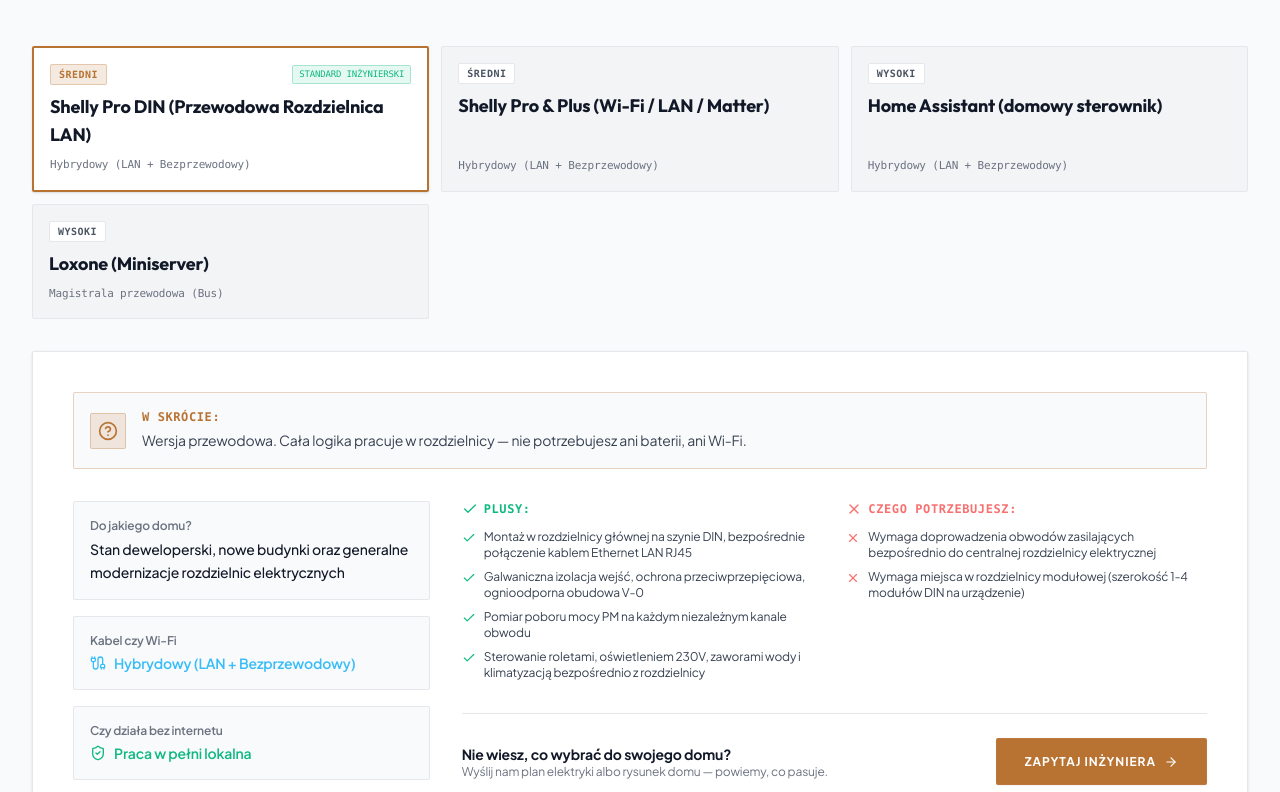
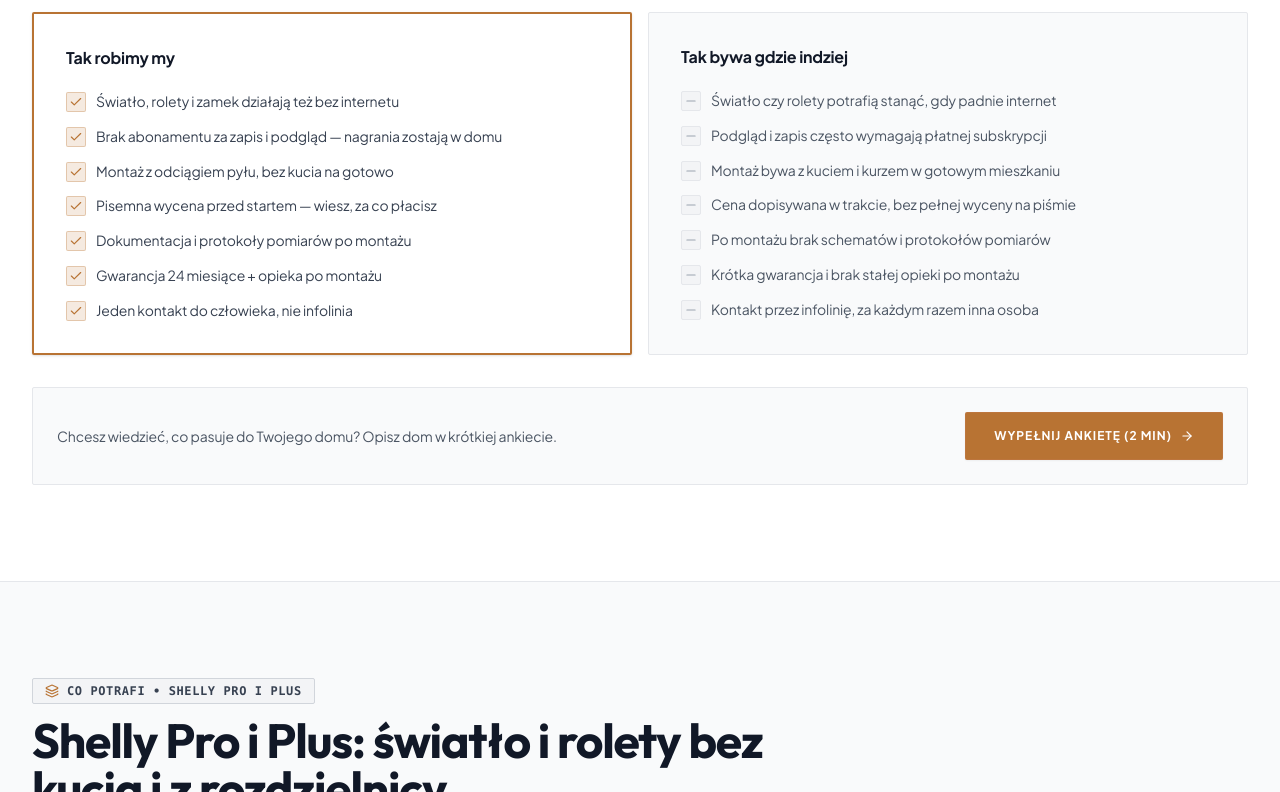
Before and after one commit to innadidenko46-oss/domence, a React (Vite) app: page /#/systemy in a window 1280 px wide. Shown: the part 1128-1920 px from the top of the page. Built offline with nearby package versions, Linux system fonts and the light colour scheme.

Commit message:
Remove Home Assistant/Loxone, brand-free benefit comparison

```diff
--- a/src/components/SystemsComparisonSection.tsx
+++ b/src/components/SystemsComparisonSection.tsx
@@ -1,198 +1,91 @@
-import React, { useState } from 'react';
+import React from 'react';
 import { motion } from 'motion/react';
-import { SYSTEM_COMPARISONS } from '../data/content.ts';
-import {
-  Layers,
-  Check,
-  X,
-  ShieldCheck,
-  HelpCircle,
-  Cable,
-  ArrowRight,
-  Info,
-} from 'lucide-react';
+import { Layers, Check, Minus, ArrowRight } from 'lucide-react';
 import { Link } from 'react-router-dom';
 
+const OUR_WAY: string[] = [
+  'Światło, rolety i zamek działają też bez internetu',
+  'Brak abonamentu za zapis i podgląd — nagrania zostają w domu',
+  'Montaż z odciągiem pyłu, bez kucia na gotowo',
+  'Pisemna wycena przed startem — wiesz, za co płacisz',
+  'Dokumentacja i protokoły pomiarów po montażu',
+  'Gwarancja 24 miesiące + opieka po montażu',
+  'Jeden kontakt do człowieka, nie infolinia',
+];
+
+const ELSEWHERE: string[] = [
+  'Światło czy rolety potrafią stanąć, gdy padnie internet',
+  'Podgląd i zapis często wymagają płatnej subskrypcji',
+  'Montaż bywa z kuciem i kurzem w gotowym mieszkaniu',
+  'Cena dopisywana w trakcie, bez pełnej wyceny na piśmie',
+  'Po montażu brak schematów i protokołów pomiarów',
+  'Krótka gwarancja i brak stałej opieki po montażu',
+  'Kontakt przez infolinię, za każdym razem inna osoba',
+];
+
 export const SystemsComparisonSection: React.FC = () => {
-  const [activeSystemId, setActiveSystemId] = useState<string>('shelly_pro');
-
-  const activeSystem = SYSTEM_COMPARISONS.find((s) => s.id === activeSystemId) || SYSTEM_COMPARISONS[0];
-
   return (
-    <section id="systemy" className="py-24 relative overflow-hidden border-t transition-colors bg-[#F9FAFB] border-[#E5E7EB]">
+    <section id="systemy" className="py-24 relative overflow-hidden border-t transition-colors bg-white border-[#E5E7EB]">
       <div className="max-w-7xl mx-auto px-4 sm:px-6 lg:px-8 relative z-10">
-
-        {/* Chapter Header */}
-        <div className="flex flex-col md:flex-row md:items-end justify-between mb-12">
-          <div>
-            <div className="inline-flex items-center gap-2 px-3 py-1 rounded-[2px] bg-[#334E68]/15 border border-[#334E68]/30 text-[#486581] text-xs font-mono font-semibold uppercase tracking-wider mb-3">
+        <motion.div
+          initial={{ opacity: 0 }}
+          animate={{ opacity: 1 }}
+          transition={{ duration: 0.3 }}
+        >
+          <div className="inline-flex items-center gap-2 px-3 py-1 rounded-[2px] bg-[#B87333]/10 border border-[#B87333]/30 text-[#B87333] text-xs font-mono font-semibold uppercase tracking-wider mb-3">
             <Layers className="w-3.5 h-3.5" />
-              <span>Systemy i standardy</span>
+            <span>Porównanie</span>
           </div>
           <h2 className="font-display text-3xl sm:text-4xl lg:text-5xl font-bold tracking-tight text-[#111827]">
-              Który zestaw pasuje do Twojego domu
+            Nasze realizacje, a typowe tańsze rozwiązania
           </h2>
           <p className="mt-3 text-sm sm:text-base max-w-2xl leading-relaxed text-[#4B5563]">
-              Wybierz, co pasuje do Twojej budowy: moduły do rozdzielnicy w nowym domu albo małe moduły pod włączniki w gotowym mieszkaniu. Bez kucia, jeśli nie trzeba.
+            Porównaj, co dostajesz. Bez nazw marek — liczy się to, jak dom działa na co dzień.
           </p>
-          </div>
 
-          <div className="mt-6 md:mt-0 flex items-center gap-2 text-xs p-3 rounded-[2px] border bg-[#F3F4F6] border-[#E5E7EB] text-[#4B5563]">
-            <Info className="w-4 h-4 text-[#B87333] shrink-0" />
-            <span>Wybierz, aby zobaczyć szczegóły</span>
-          </div>
-        </div>
-
-        {/* System Selector Tabs - Max 4px radius */}
-        <div className="grid grid-cols-1 sm:grid-cols-3 gap-3 mb-8">
-          {SYSTEM_COMPARISONS.map((system) => {
-            const isSelected = system.id === activeSystemId;
-            return (
-              <button
-                key={system.id}
-                onClick={() => setActiveSystemId(system.id)}
-                className={`p-4 rounded-[2px] text-left transition-all border flex flex-col justify-between cursor-pointer ${
-                  isSelected
-                    ? 'bg-white border-2 border-[#B87333] shadow-sm': 'bg-[#F3F4F6] border-[#E5E7EB] hover:border-[#D1D5DB]'}`}
-              >
-                <div>
-                  <div className="flex items-center justify-between mb-2">
-                    <span
-                      className={`text-[10px] font-mono font-semibold uppercase tracking-wider px-2 py-0.5 rounded-[2px] border ${
-                        isSelected
-                          ? 'bg-[#B87333]/15 text-[#B87333] border-[#B87333]/30'
-                          : 'bg-white text-[#4B5563] border-[#E5E7EB]'}`}
-                    >
-                      {system.estimatedCostScale}
+          <div className="mt-10 grid grid-cols-1 md:grid-cols-2 gap-4">
+            <div className="rounded-[2px] border-2 border-[#B87333] bg-white p-6 sm:p-8 shadow-sm">
+              <h3 className="text-base font-bold text-[#111827]">Tak robimy my</h3>
+              <ul className="mt-5 space-y-3">
+                {OUR_WAY.map((item) => (
+                  <li key={item} className="flex items-start gap-2.5 text-sm leading-relaxed text-[#374151]">
+                    <span className="mt-0.5 w-5 h-5 rounded-[2px] bg-[#B87333]/15 border border-[#B87333]/30 flex items-center justify-center shrink-0">
+                      <Check className="w-3.5 h-3.5 text-[#B87333]" />
                     </span>
-                    {system.id === 'shelly_pro' && (
-                      <span className="text-[9px] font-mono text-[#10B981] bg-[#10B981]/10 px-1.5 py-0.5 rounded-[2px] border border-[#10B981]/30">
-                        STANDARD INŻYNIERSKI
-                      </span>
-                    )}
-                  </div>
-                  <div className="font-display font-bold text-base sm:text-lg text-[#111827]">
-                    {system.name}
-                  </div>
-                </div>
-                <div className="text-[11px] mt-2 line-clamp-1 font-mono text-[#6B7280]">
-                  {system.cableType}
-                </div>
-              </button>
-            );
-          })}
-        </div>
-
-        {/* In-depth System Detailed Panel */}
-        <motion.div
-          key={activeSystem.id}
-          initial={{ opacity: 0, y: 10 }}
-          animate={{ opacity: 1, y: 0 }}
-          transition={{ duration: 0.2 }}
-          className="rounded-[2px] border p-6 sm:p-8 lg:p-10 shadow-sm relative bg-white border-[#E5E7EB]"
-        >
-          {/* Top Banner with Human Translation */}
-          <div className="p-4 rounded-[2px] border mb-8 flex flex-col sm:flex-row items-start sm:items-center gap-4 bg-[#F9FAFB] border-[#B87333]/30 text-[#111827]">
-            <div className="w-9 h-9 rounded-[2px] bg-[#B87333]/15 text-[#B87333] flex items-center justify-center shrink-0 border border-[#B87333]/30">
-              <HelpCircle className="w-5 h-5" />
-            </div>
-            <div className="flex-1">
-              <div className="text-xs font-mono font-bold uppercase tracking-wider text-[#B87333]">
-                W skrócie:
-              </div>
-              <p className="text-sm mt-1 leading-relaxed text-[#374151]">
-                {activeSystem.humanVerdict}
-              </p>
-            </div>
-          </div>
-
-          <div className="grid grid-cols-1 lg:grid-cols-12 gap-8">
-
-            {/* Left Specs Column */}
-            <div className="lg:col-span-4 space-y-4">
-              <div className="p-4 rounded-[2px] border bg-[#F9FAFB] border-[#E5E7EB]">
-                <div className="text-xs font-semibold mb-1 text-[#6B7280]">Do jakiego domu?</div>
-                <div className="text-sm font-medium leading-relaxed text-[#111827]">{activeSystem.bestFor}</div>
-              </div>
-
-              <div className="p-4 rounded-[2px] border bg-[#F9FAFB] border-[#E5E7EB]">
-                <div className="text-xs font-semibold mb-1 text-[#6B7280]">Kabel czy Wi-Fi</div>
-                <div className="text-sm font-semibold text-[#38BDF8] flex items-center gap-2">
-                  <Cable className="w-4 h-4" />
-                  <span>{activeSystem.cableType}</span>
-                </div>
-              </div>
-
-              <div className="p-4 rounded-[2px] border bg-[#F9FAFB] border-[#E5E7EB]">
-                <div className="text-xs font-semibold mb-1 text-[#6B7280]">Czy działa bez internetu</div>
-                <div className="text-sm font-semibold text-[#10B981] flex items-center gap-2">
-                  <ShieldCheck className="w-4 h-4" />
-                  <span>{activeSystem.autonomyOffline}</span>
-                </div>
-              </div>
-            </div>
-
-            {/* Right Pros & Cons Column */}
-            <div className="lg:col-span-8 flex flex-col justify-between">
-              <div className="grid grid-cols-1 sm:grid-cols-2 gap-6">
-                {/* Pros */}
-                <div>
-                  <div className="text-xs font-mono font-bold uppercase tracking-wider text-[#10B981] mb-3 flex items-center gap-1.5">
-                    <Check className="w-4 h-4" />
-                    <span>Plusy:</span>
-                  </div>
-                  <ul className="space-y-2 text-xs">
-                    {activeSystem.pros.map((pro, idx) => (
-                      <li key={idx} className="flex items-start gap-2">
-                        <Check className="w-3.5 h-3.5 text-[#10B981] shrink-0 mt-0.5" />
-                        <span className="text-[#374151]">{pro}</span>
+                    <span>{item}</span>
                   </li>
                 ))}
               </ul>
             </div>
 
-                {/* Cons */}
-                <div>
-                  <div className="text-xs font-mono font-bold uppercase tracking-wider text-[#F87171] mb-3 flex items-center gap-1.5">
-                    <X className="w-4 h-4" />
-                    <span>Czego potrzebujesz:</span>
-                  </div>
-                  <ul className="space-y-2 text-xs">
-                    {activeSystem.cons.map((con, idx) => (
-                      <li key={idx} className="flex items-start gap-2">
-                        <X className="w-3.5 h-3.5 text-[#F87171] shrink-0 mt-0.5" />
-                        <span className="text-[#374151]">{con}</span>
+            <div className="rounded-[2px] border bg-[#F9FAFB] border-[#E5E7EB] p-6 sm:p-8">
+              <h3 className="text-base font-bold text-[#111827]">Tak bywa gdzie indziej</h3>
+              <ul className="mt-5 space-y-3">
+                {ELSEWHERE.map((item) => (
+                  <li key={item} className="flex items-start gap-2.5 text-sm leading-relaxed text-[#4B5563]">
+                    <span className="mt-0.5 w-5 h-5 rounded-[2px] bg-[#F3F4F6] border border-[#E5E7EB] flex items-center justify-center shrink-0">
+                      <Minus className="w-3.5 h-3.5 text-[#9CA3AF]" />
+                    </span>
+                    <span>{item}</span>
                   </li>
                 ))}
               </ul>
             </div>
           </div>
 
-              {/* Consultation CTA */}
-              <div className="mt-8 pt-6 border-t flex flex-col sm:flex-row items-start sm:items-center justify-between gap-4 border-[#E5E7EB]">
-                <div>
-                  <div className="text-sm font-bold text-[#111827]">
-                    Nie wiesz, co wybrać do swojego domu?
-                  </div>
-                  <div className="text-xs text-[#6B7280]">
-                    Wyślij nam plan elektryki albo rysunek domu — powiemy, co pasuje.
-                  </div>
-                </div>
-
+          <div className="mt-8 flex flex-col sm:flex-row items-start sm:items-center justify-between gap-4 rounded-[2px] border bg-[#F9FAFB] border-[#E5E7EB] p-6">
+            <p className="text-sm text-[#4B5563] leading-relaxed">
+              Chcesz wiedzieć, co pasuje do Twojego domu? Opisz dom w krótkiej ankiecie.
+            </p>
             <Link
-                  to="/kontakt"
-                  className="btn-engineering-primary gap-2 cursor-pointer"
+              to="/kalkulator"
+              className="btn-engineering-primary gap-2 focus-visible:ring-2 focus-visible:ring-[#B87333] focus-visible:ring-offset-2 focus-visible:outline-none"
             >
-                  <span>Zapytaj inżyniera</span>
+              <span>Wypełnij ankietę (2 min)</span>
               <ArrowRight className="w-3.5 h-3.5" />
             </Link>
           </div>
-
-            </div>
-
-          </div>
         </motion.div>
-
       </div>
     </section>
   );
--- a/src/data/content.ts
+++ b/src/data/content.ts
@@ -2,98 +2,11 @@
   SmartModule,
   PackageOffer,
   LifeScenario,
-  SystemComparison,
   TeletechnicService,
   FaqItem,
   ShellyProCapability,
   HikvisionProductLine,
 } from '../types.ts';
-
-export const SYSTEM_COMPARISONS: SystemComparison[] = [
-  {
-    id: 'shelly_pro',
-    name: 'Shelly Pro DIN (Przewodowa Rozdzielnica LAN)',
-    tagline: 'Szyna DIN w rozdzielnicy i bezpośrednie porty LAN RJ45',
-    cableType: 'Hybrydowy (LAN + Bezprzewodowy)',
-    bestFor: 'Stan deweloperski, nowe budynki oraz generalne modernizacje rozdzielnic elektrycznych',
-    autonomyOffline: 'Praca w pełni lokalna',
-    pros: [
-      'Montaż w rozdzielnicy głównej na szynie DIN, bezpośrednie połączenie kablem Ethernet LAN RJ45',
-      'Galwaniczna izolacja wejść, ochrona przeciwprzepięciowa, ognioodporna obudowa V-0',
-      'Pomiar poboru mocy PM na każdym niezależnym kanale obwodu',
-      'Sterowanie roletami, oświetleniem 230V, zaworami wody i klimatyzacją bezpośrednio z rozdzielnicy',
-    ],
-    cons: [
-      'Wymaga doprowadzenia obwodów zasilających bezpośrednio do centralnej rozdzielnicy elektrycznej',
-      'Wymaga miejsca w rozdzielnicy modułowej (szerokość 1-4 modułów DIN na urządzenie)',
-    ],
-    humanVerdict:
-      'Wersja przewodowa. Cała logika pracuje w rozdzielnicy — nie potrzebujesz ani baterii, ani Wi-Fi.',
-    estimatedCostScale: 'Średni',
-  },
-  {
-    id: 'shelly',
-    name: 'Shelly Pro & Plus (Wi-Fi / LAN / Matter)',
-    tagline: 'Mikromoduły (montaż z minimalną ingerencją w tynki, z odciągiem pyłu) i linia Pro na szynie DIN',
-    cableType: 'Hybrydowy (LAN + Bezprzewodowy)',
-    bestFor: 'Wykończone wnętrza oraz nowoczesne rozdzielnice: montaż z minimalną ingerencją w tynki, z odciągiem pyłu lub instalacja modułowa na szynie DIN',
-    autonomyOffline: 'Praca w pełni lokalna',
-    pros: [
-      'Linia Shelly Pro montowana na szynę DIN w rozdzielnicy z bezpośrednim kablem LAN RJ45',
-      'Linia Shelly Plus montowana za istniejącymi włącznikami w puszkach 60 mm — z minimalną ingerencją w tynki, z odciągiem pyłu',
-      'Pomiar zużycia energii dla każdego obwodu oświetlenia i gniazd',
-      'Otwarta praca lokalna bez chmury producenta (MQTT, REST API, Home Assistant)',
-      'Elastyczna rozbudowa pokój po pokoju w miarę potrzeb',
-    ],
-    cons: [
-      'Wersja dopuszkowa Plus wymaga głębokich puszek podtynkowych (min. 60mm)',
-      'Wymaga stabilnej sieci Wi-Fi lub okablowania LAN w szafie',
-    ],
-    humanVerdict:
-      'Standard montażowy. Shelly Pro w rozdzielnicy steruje obwodami przewodowo, a mikromoduły Plus pozwalają zautomatyzować gotowe mieszkanie — jeśli puszki elektryczne są wystarczająco głębokie.',
-    estimatedCostScale: 'Średni',
-  },
-  {
-    id: 'home_assistant',
-    name: 'Home Assistant (domowy sterownik)',
-    tagline: 'Standard DOMENCE: bez abonamentów, lokalny, łączy Shelly Europe + Hikvision + LAN',
-    cableType: 'Hybrydowy (LAN + Bezprzewodowy)',
-    bestFor: 'Domy, w których liczy się prywatność, wygoda i brak opłat',
-    autonomyOffline: 'Praca w pełni lokalna',
-    pros: [
-      'Automatyka działa lokalnie nawet po odcięciu internetu; powiadomienia PUSH poza domem i podgląd zdalny wymagają internetu',
-      'Jeden interfejs dla modułów Shelly Pro na szynę DIN, mikromodułów Plus, kamer i domofonów Hikvision oraz klimatyzacji',
-      'Brak subskrypcji i abonamentów chmurowych',
-      'Silnik scenariuszy: joga, budzenie światłem, ochrona przed zalaniem, powitanie w domu',
-    ],
-    cons: [
-      'Wymaga profesjonalnego wdrożenia i serwera dedykowanego w szafie RACK',
-    ],
-    humanVerdict:
-      'System zarządzający w szafce teletechnicznej. Nagrania z kamer i dane zostają w domu, a cały system pracuje lokalnie, bez zależności od serwerów zewnętrznych.',
-    estimatedCostScale: 'Wysoki',
-  },
-  {
-    id: 'loxone',
-    name: 'Loxone (Miniserver)',
-    tagline: 'Zintegrowany ekosystem przewodowy z naciskiem na audio i oświetlenie',
-    cableType: 'Magistrala przewodowa (Bus)',
-    bestFor: 'Nowe domy jednorodzinne o spójnej, zamkniętej koncepcji producenta',
-    autonomyOffline: 'Praca lokalna z opcją chmury',
-    pros: [
-      'Dobra integracja nagłośnienia wielostrefowego (Audioserver)',
-      'Stabilna komunikacja po skrętce CAT i magistrali Tree',
-      'Gotowa logika sterowania klimatem i zacienieniem',
-    ],
-    cons: [
-      'Zależność od jednego austriackiego producenta (hardware lock-in)',
-      'Wysoki próg wejścia finansowego dla osprzętu dedykowanego',
-    ],
-    humanVerdict:
-      'System zamknięty jednego producenta. Wszystko działa, dopóki korzystasz z podzespołów tej marki.',
-    estimatedCostScale: 'Wysoki',
-  },
-];
 
 export const SHELLY_PRO_CAPABILITIES: ShellyProCapability[] = [
   {
@@ -164,7 +77,7 @@
     description:
       'Bezramkowe głośniki sufitowe w strefie dziennej, sypialni, kuchni i łazience. Niezależna muzyka ze Spotify, Apple Music lub radia w każdym pomieszczeniu.',
     proAdvantage:
-      'Centralne wzmacniacze wielostrefowe w szafie RACK 19" zintegrowane przewodowo ze switchem LAN i lokalnym serwerem muzycznym Home Assistant.',
+      'Centralne wzmacniacze wielostrefowe w szafie RACK 19" zintegrowane przewodowo ze switchem LAN i lokalnym serwerem muzycznym.',
     shellyAdvantage:
       'Wyzwalanie strumieniowania i automatyzacji audio przez skrypty Shelly i integrację z lokalnymi odtwarzaczami sieciowymi (AirPlay 2, Linkplay, Sonos).',
     scenariosExample:
@@ -212,7 +125,7 @@
     features: [
       'Dotykowe panele ścienne 4" z podglądem kamer i klimatu',
       'Współpraca z dowolnymi włącznikami klawiszowymi na rynku',
-      'Sterowanie głosowe przez lokalnego asystenta (Home Assistant Voice); asystenci chmurowi wymagają internetu',
+      'Sterowanie głosowe przez lokalnego asystenta głosowego; asystenci chmurowi wymagają internetu',
       'Nowoczesna aplikacja na smartfony i tablety domowników',
     ],
   },
@@ -299,7 +212,7 @@
     series: 'Hikvision Android Touch Station (DS-KH9510 / KH9310)',
     category: 'intercom_android',
     tagline: 'Dotykowy ekran 10" IPS ze szkłem 2.5D z wbudowaną obsługą Smart Home',
-    keyTech: 'System Android + obsługa aplikacji Home Assistant / Shelly + podgląd kamer CCTV na żywo',
+    keyTech: 'System Android + aplikacja do domu + podgląd kamer na żywo',
     bestUse: 'Ściana w holu, kuchnia, salon, gabinet – centralny punkt sterowania domem',
     highlights: [
       'Wielofunkcyjny ekran: oprócz odbierania domofonu uruchamia aplikację sterowania domem (światło, rolety, klimat)',
@@ -346,7 +259,7 @@
     equipment: [
       'Modułowa stacja bramowa Hikvision ze stali nierdzewnej z kamerą szerokokątną 180° WDR',
       'Terminale rozpoznawania twarzy Hikvision MinMoe z podwójną kamerą antyspoofingową',
-      'Dotykowy monitor wewnętrzny 7" lub 10" ze szkłem 2.5D z obsługą aplikacji Smart Home (Home Assistant/Shelly)',
+      'Dotykowy monitor wewnętrzny 7" lub 10" ze szkłem 2.5D z obsługą aplikacji Smart Home',
       'Atestowane elektrozaczepy rewersyjne i zamki silnikowe ze sterowaniem dwustopniowym',
     ],
     specs: [
@@ -921,7 +834,7 @@
       '2x cyfrowe ściemniacze oświetlenia LED bez efektu migotania z trybem nocnym',
       'Ochrona przed zalaniem (bezpieczna przy awarii): 3 czujniki zalania + siłownik zaworu (zamknięcie zaworu zwykle w kilka sekund)',
       'Sterowanie roletami ze sceną „Chcę poćwiczyć jogę” i „Budzenie słońcem”',
-      'Lokalna centrala Home Assistant Pro (przetwarzanie lokalne, bez chmury)',
+      'Lokalna centrala sterująca (przetwarzanie w domu, bez chmury)',
       'Przycisk „Wyjdź z domu” przy drzwiach wejściowych',
       'Czysty montaż z minimalną ingerencją w tynki, z odciągiem z filtrem HEPA H13 w 1–2 dni robocze',
     ],
@@ -932,7 +845,7 @@
     categoryBadge: 'Pełny Standard Inżynieryjny',
     badgeType: 'premium',
     timeframe: '3–5 dni roboczych',
-    description: 'Przewodowe moduły Shelly Pro DIN w rozdzielnicy elektrycznej, serwer Home Assistant, automatyka rolet i oświetlenia oraz szafa teletechniczna RACK.',
+    description: 'Przewodowe moduły Shelly Pro DIN w rozdzielnicy elektrycznej, serwer automatyki, sterowanie roletami i oświetlenia oraz szafa teletechniczna RACK.',
     humanSummary: 'Dobre rozwiązanie do nowego domu: połączenia po kablu, czytelna rozdzielnica i schematy na końcu.',
     priceNetto: 13900,
     priceBrutto: 17097,
--- a/src/pages/SystemsPage.tsx
+++ b/src/pages/SystemsPage.tsx
@@ -146,22 +146,22 @@
             <div className="p-6 rounded-[2px] border flex flex-col justify-between bg-[#F9FAFB] border-[#E5E7EB]">
               <div>
                 <div className="text-xs font-mono font-bold uppercase tracking-wider text-sky-400 mb-2">
-                  Kompletny zestaw jednej marki
+                  System przewodowy
                 </div>
                 <h3 className="text-lg font-bold mb-3 text-[#111827]">
-                  KNX / Loxone (po kablu)
+                  Automatyka po kablu (system przewodowy)
                 </h3>
                 <p className="text-xs leading-[1.65] mb-4 text-[#4B5563]">
-                  Dla tych, którzy chcą wszystko od jednej marki: dźwięk w pokojach, pompę ciepła i stację pogody z jednym sterownikiem.
+                  Sterowanie prowadzi kabel w ścianie, więc działa stabilnie: bez baterii do wymiany i bez zależności od internetu w domu.
                 </p>
                 <ul className="space-y-2 text-xs">
                   <li className="flex items-center gap-2 text-[#374151]">
                     <CheckCircle2 className="w-3.5 h-3.5 text-[#B87333] shrink-0" />
-                    <span>Kabel w ścianie — bardzo stabilny</span>
+                    <span>Stabilne połączenie po kablu, bez baterii</span>
                   </li>
                   <li className="flex items-center gap-2 text-[#374151]">
                     <CheckCircle2 className="w-3.5 h-3.5 text-[#B87333] shrink-0" />
-                    <span>Integracja z rekuperacją i pompami ciepła</span>
+                    <span>Światło, rolety i zamek działają też bez internetu</span>
                   </li>
                 </ul>
               </div>
--- a/src/types.ts
+++ b/src/types.ts
@@ -69,19 +69,6 @@
   image?: string;
 }
 
-export interface SystemComparison {
-  id: string;
-  name: string;
-  tagline: string;
-  cableType: 'Magistrala przewodowa (Bus)' | 'Hybrydowy (LAN + Bezprzewodowy)' | 'Czysto bezprzewodowy (Zigbee/Wi-Fi)' | 'Serwer przemysłowy (PLC)';
-  bestFor: string;
-  autonomyOffline: 'Praca w pełni lokalna' | 'Praca lokalna z opcją chmury' | 'Zależna od chmury producenta';
-  pros: string[];
-  cons: string[];
-  humanVerdict: string;
-  estimatedCostScale: 'Średni' | 'Wysoki' | 'Premium / Rezydencjalny';
-}
-
 export interface TeletechnicService {
   id: string;
   title: string;
```
Lines whose indentation alone changed are shown as unchanged.
